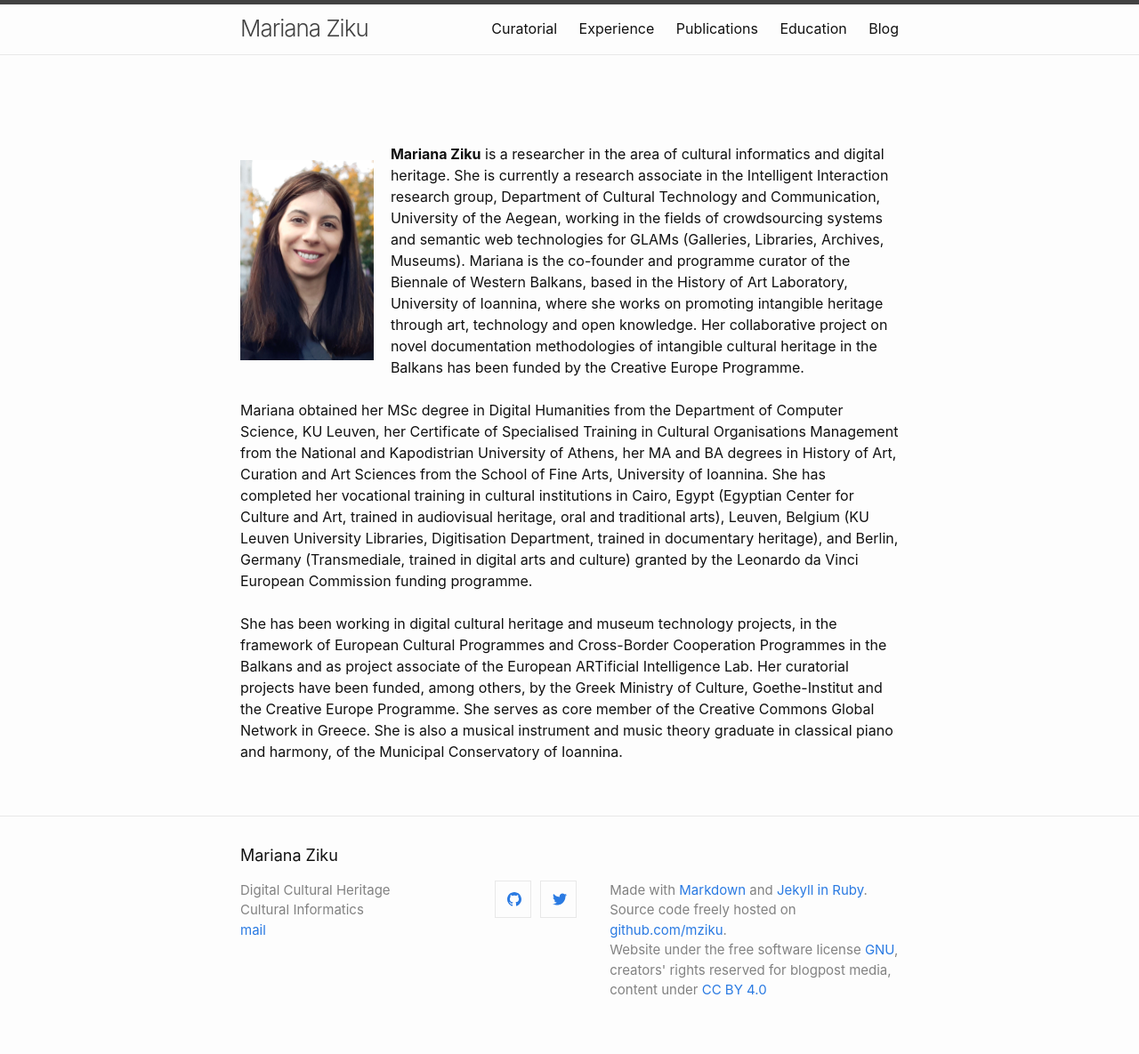
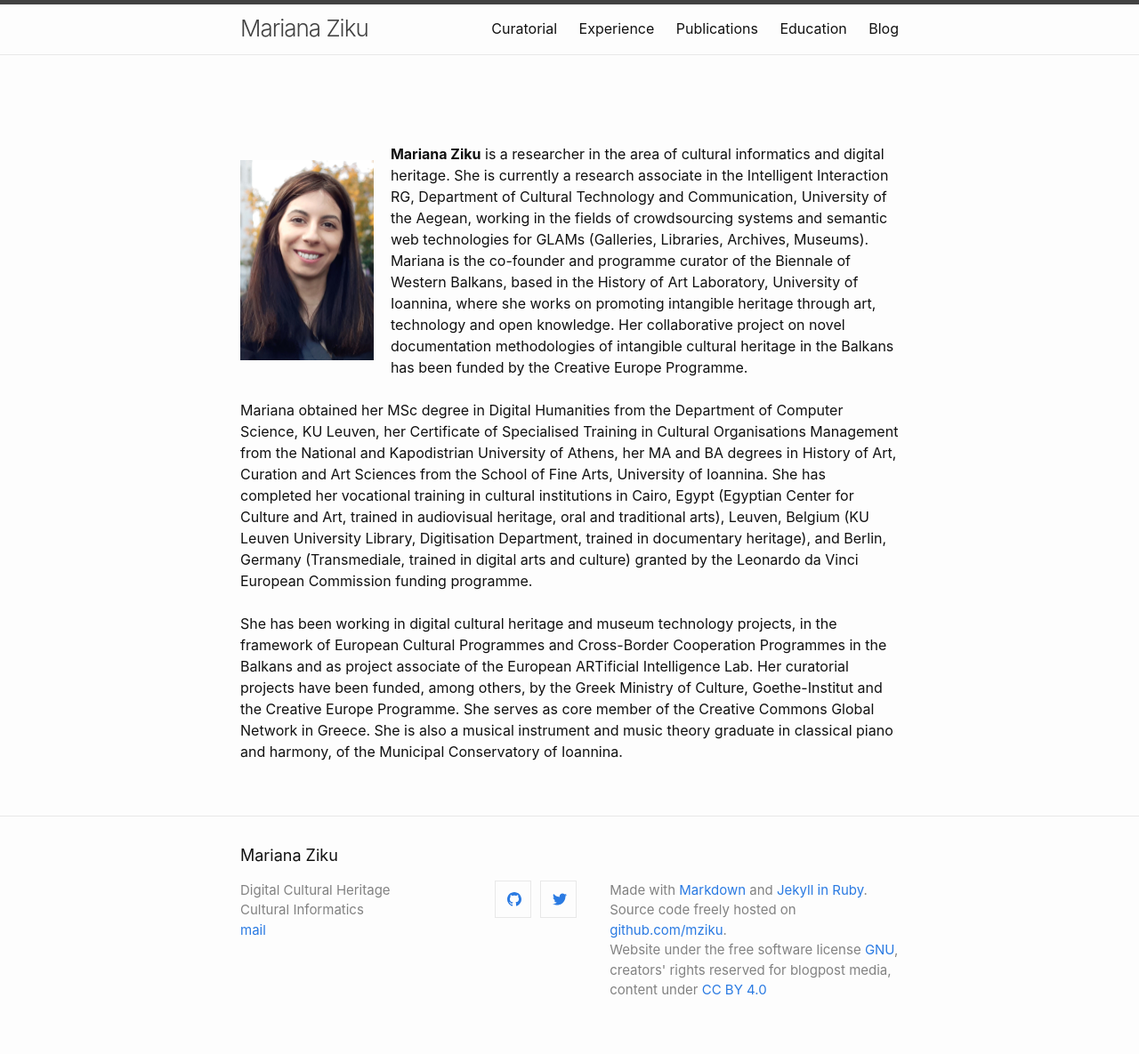
Before and after one commit to mziku/mziku.github.io, a Jekyll site: the page built from index.md, in a window 1280 px wide. Shown: the whole page at 89% size. Built offline with Jekyll 4.4.1, drawn with Linux system fonts in a browser that asks for light colours.

Commit message:
Update index.md

```diff
--- a/index.md
+++ b/index.md
@@ -4,10 +4,10 @@ layout: page
 
 <br>
 <p style="float: left;"><img src="https://mziku.github.io/images/Mariana Ziku-portrait-300x451px (1).jpg" style="float:left; margin-top:5mm; margin-right:5mm; margin-bottom:5mm; margin-left:5;" alt="mariana-ziku-profile-picture" width="150" height="auto"></p>
-**Mariana Ziku** is a researcher in the area of cultural informatics and digital heritage. She is currently a research associate in the Intelligent Interaction research group, Department of Cultural Technology and Communication, University of the Aegean, working in the fields of crowdsourcing systems and semantic web technologies for GLAMs (Galleries, Libraries, Archives, Museums). Mariana is the co-founder and programme curator of the Biennale of Western Balkans, based in the History of Art Laboratory, University of Ioannina, where she works on promoting intangible heritage through art, technology and open knowledge. Her collaborative project on novel documentation methodologies of intangible cultural heritage in the Balkans has been funded by the Creative Europe Programme.
+**Mariana Ziku** is a researcher in the area of cultural informatics and digital heritage. She is currently a research associate in the Intelligent Interaction RG, Department of Cultural Technology and Communication, University of the Aegean, working in the fields of crowdsourcing systems and semantic web technologies for GLAMs (Galleries, Libraries, Archives, Museums). Mariana is the co-founder and programme curator of the Biennale of Western Balkans, based in the History of Art Laboratory, University of Ioannina, where she works on promoting intangible heritage through art, technology and open knowledge. Her collaborative project on novel documentation methodologies of intangible cultural heritage in the Balkans has been funded by the Creative Europe Programme.
 <br>
 <br>
-Mariana obtained her MSc degree in Digital Humanities from the Department of Computer Science, KU Leuven, her Certificate of Specialised Training in Cultural Organisations Management from the National and Kapodistrian University of Athens, her MA and BA degrees in History of Art, Curation and Art Sciences from the School of Fine Arts, University of Ioannina. She has completed her vocational training in cultural institutions in Cairo, Egypt (Egyptian Center for Culture and Art, trained in audiovisual heritage, oral and traditional arts), Leuven, Belgium (KU Leuven University Libraries, Digitisation Department, trained in documentary heritage), and Berlin, Germany (Transmediale, trained in digital arts and culture) granted by the Leonardo da Vinci European Commission funding programme.
+Mariana obtained her MSc degree in Digital Humanities from the Department of Computer Science, KU Leuven, her Certificate of Specialised Training in Cultural Organisations Management from the National and Kapodistrian University of Athens, her MA and BA degrees in History of Art, Curation and Art Sciences from the School of Fine Arts, University of Ioannina. She has completed her vocational training in cultural institutions in Cairo, Egypt (Egyptian Center for Culture and Art, trained in audiovisual heritage, oral and traditional arts), Leuven, Belgium (KU Leuven University Library, Digitisation Department, trained in documentary heritage), and Berlin, Germany (Transmediale, trained in digital arts and culture) granted by the Leonardo da Vinci European Commission funding programme.
 <br>
 <br>
 She has been working in digital cultural heritage and museum technology projects, in the framework of European Cultural Programmes and Cross-Border Cooperation Programmes in the Balkans and as project associate of the European ARTificial Intelligence Lab. Her curatorial projects have been funded, among others, by the Greek Ministry of Culture, Goethe-Institut and the Creative Europe Programme. She serves as core member of the Creative Commons Global Network in Greece. She is also a musical instrument and music theory graduate in classical piano and harmony, of the Municipal Conservatory of Ioannina.
```
